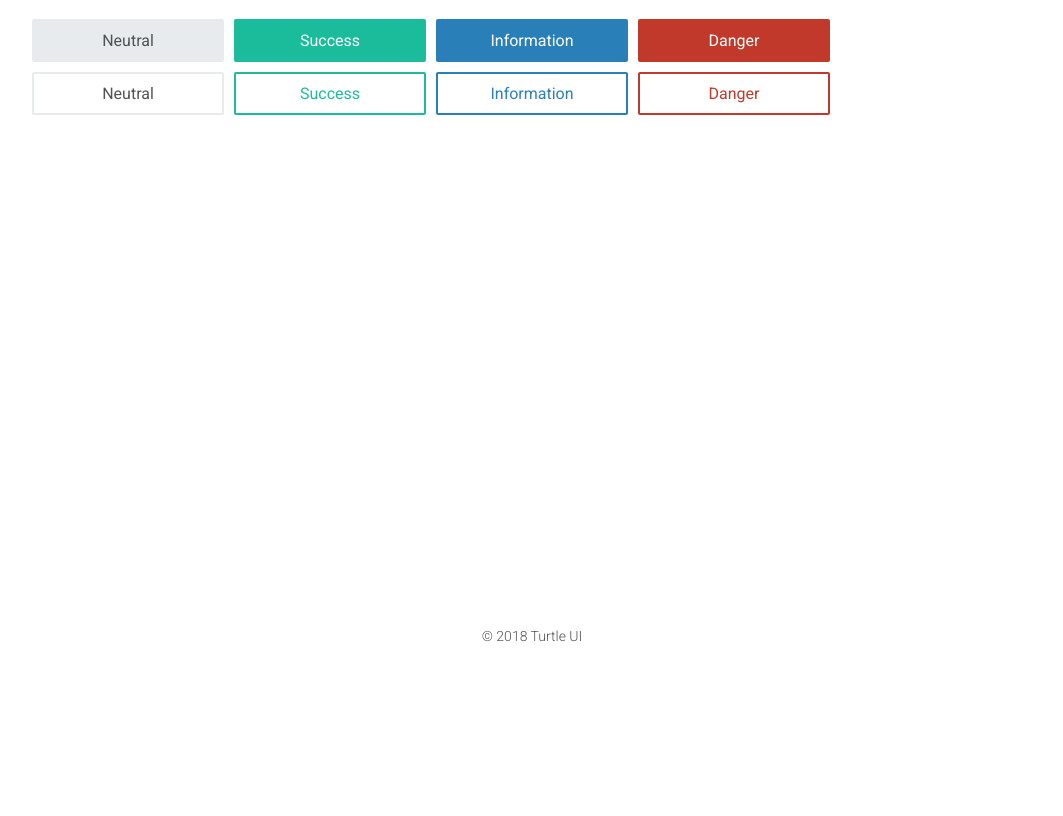
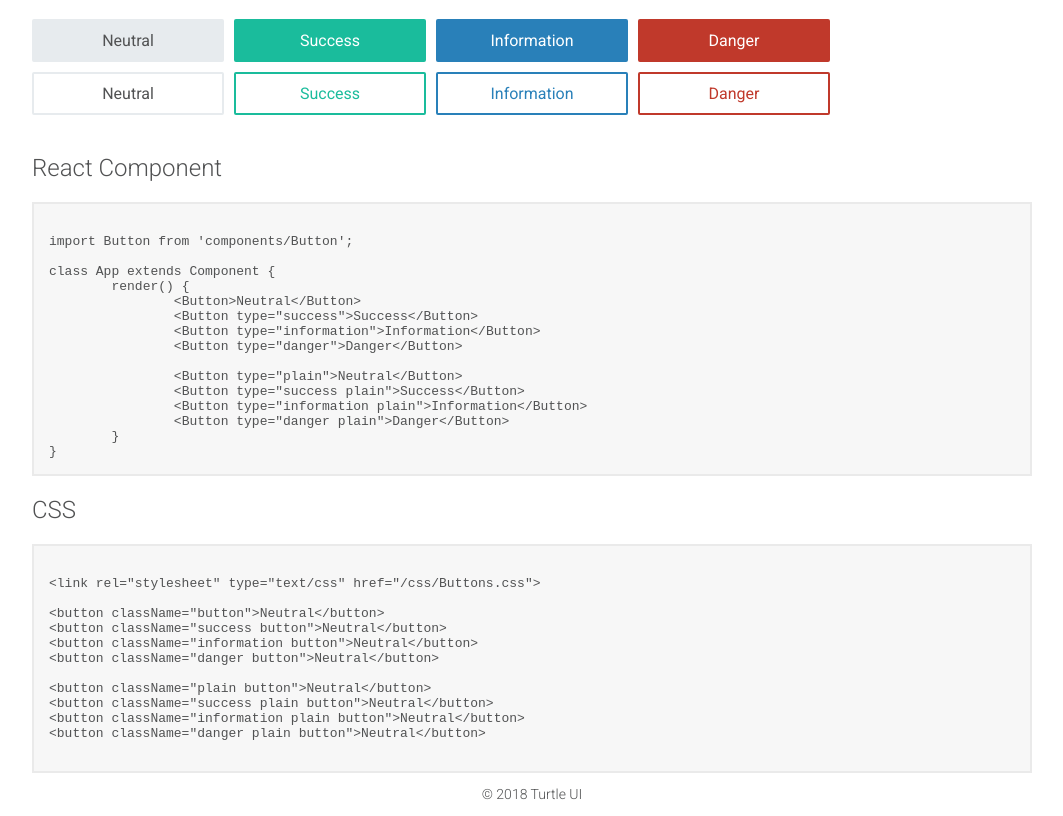
Before and after one commit to anothrNick/turtle-ui, a React app: page /buttons in a window 1280 px wide. Shown: the part 142-958 px from the top of the page, without its empty margins (108-1171 px from the left). Before the commit the page ends 800 px from the top, so only its background shows below. Built offline with nearby package versions, Linux system fonts and the light colour scheme.

Commit message:
add code samples

```diff
--- a/src/app/Buttons.js
+++ b/src/app/Buttons.js
@@ -1,5 +1,5 @@
 import React, { Component } from 'react';
-import Button from '../components/Button'
+import Button from '../components/Button';
 
 class Buttons extends Component {
 
@@ -22,6 +22,44 @@ class Buttons extends Component {
 					<span></span>
 				</div>
 
+				<br/>
+
+				<h2>React Component</h2>
+<pre>{`
+import Button from 'components/Button';
+
+class App extends Component {
+	render() {
+		<Button>Neutral</Button>
+		<Button type="success">Success</Button>
+		<Button type="information">Information</Button>
+		<Button type="danger">Danger</Button>
+
+		<Button type="plain">Neutral</Button>
+		<Button type="success plain">Success</Button>
+		<Button type="information plain">Information</Button>
+		<Button type="danger plain">Danger</Button>
+	}
+}
+`}</pre>
+
+
+				<h2>CSS</h2>
+<pre>{`
+<link rel="stylesheet" type="text/css" href="/css/Buttons.css">
+
+<button className="button">Neutral</button>
+<button className="success button">Neutral</button>
+<button className="information button">Neutral</button>
+<button className="danger button">Neutral</button>
+
+<button className="plain button">Neutral</button>
+<button className="success plain button">Neutral</button>
+<button className="information plain button">Neutral</button>
+<button className="danger plain button">Neutral</button>
+
+`}</pre>
+
 			</div>
 		  );
 	}
--- a/src/app/Typography.js
+++ b/src/app/Typography.js
@@ -1,5 +1,4 @@
 import React, { Component } from 'react';
-import Button from '../components/Button'
 
 class Typography extends Component {
 
--- a/src/base.css
+++ b/src/base.css
@@ -70,6 +70,12 @@ body {
     font-size: 14px;
 }
 
+pre {
+	background-color: #f7f7f7;
+	border: 2px solid #EAEAEA;
+	padding: 15px;
+}
+
 @media (min-width: 768px) {
 	.container {
 		width: 100%;
```
